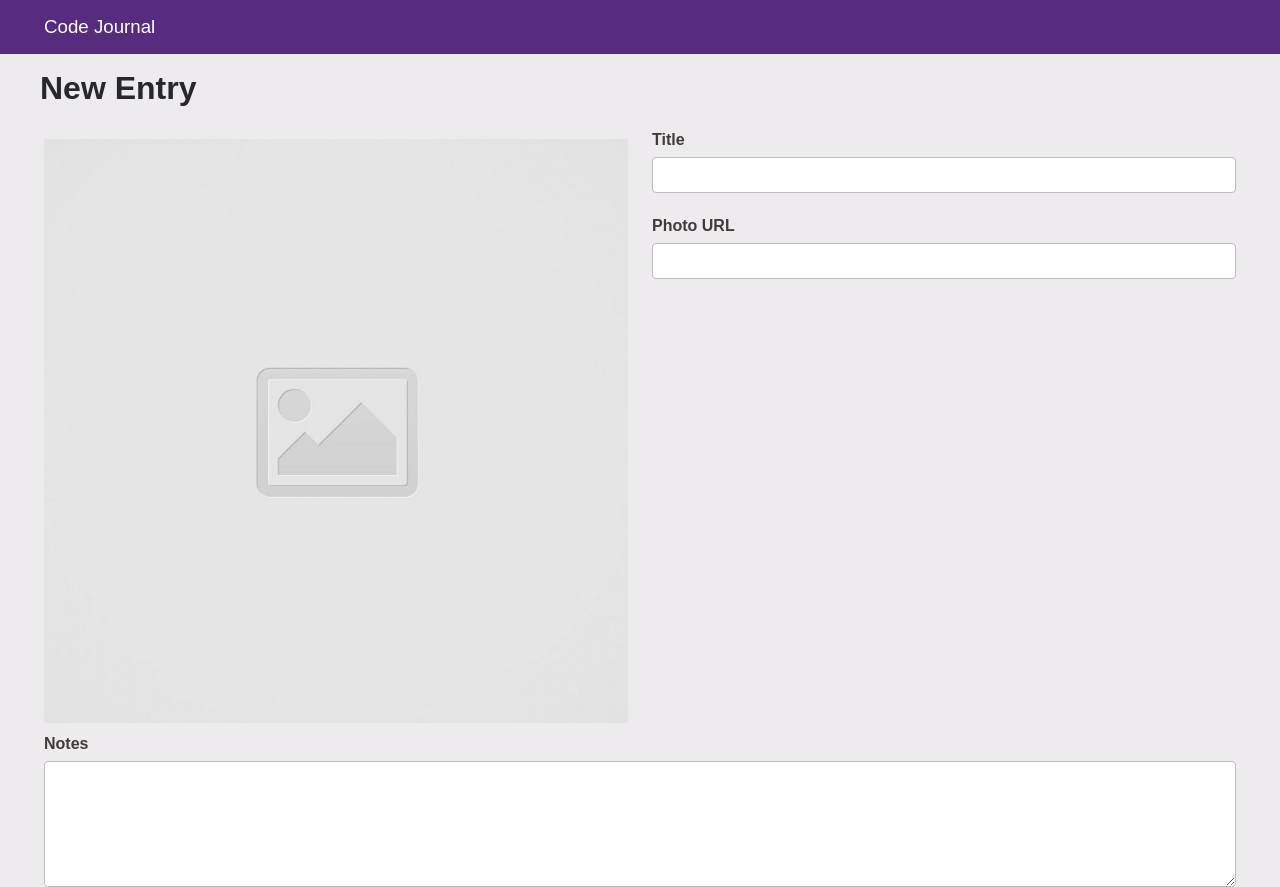
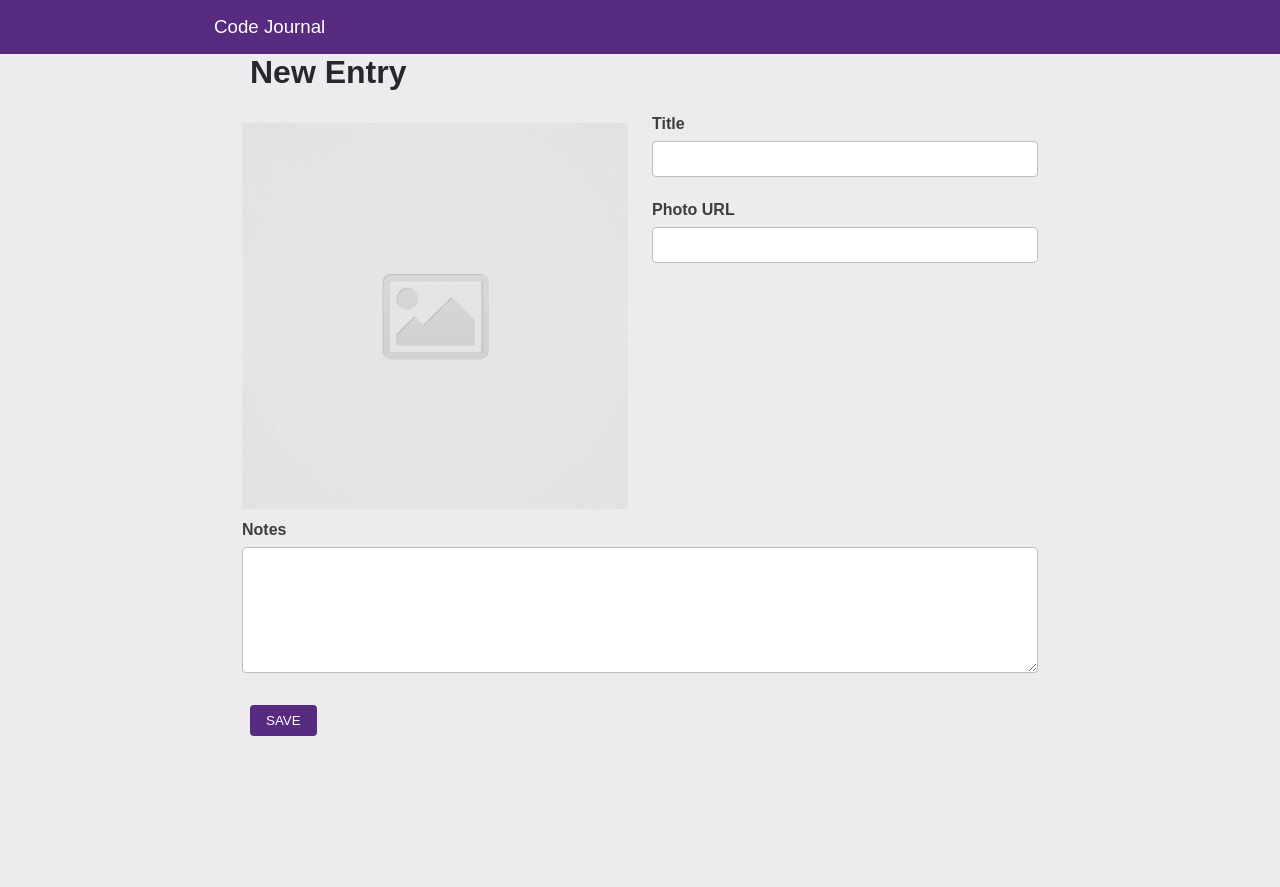
Before and after one commit to Jumanah-A/code-journal, a website: page index.html in a window 1280 px wide. Shown: the top 887 px of the page. After the commit the page ends 800 px from the top, so only its background shows below. Drawn offline with Linux system fonts and the light colour scheme.

Commit message:
Fixed out grid layout using the container, row and column classes

```diff
--- a/index.html
+++ b/index.html
@@ -14,19 +14,21 @@
   <link rel="stylesheet" href="css/layout.css">
   <link rel="stylesheet" href="css/styles.css">
 </head>
-<body>
+<body class="entry-background">
   <header class="header-background">
     <div class="header">
-        <div class="row column-full">
-      <h3 class="row header libre-font">Code Journal</h3>
+      <div class="container">
+        <h3 class="row header libre-font">Code Journal</h3>
       </div>
     </div>
   </header>
-  <main class="entry-background libre-font one-rem-padding">
+  <main class=" container libre-font">
     <div data-view="entry-form">
       <form id="entry">
-        <div class="row column-full zero-one-and-half-padding">
-          <h2 class="title">New Entry</h2>
+        <div class="row zero-one-and-half-padding">
+          <div class="column-full">
+            <h2 class="title">New Entry</h2>
+          </div>
         </div>
         <div class="row one-rem-padding">
           <div class="column-half">
@@ -44,8 +46,10 @@
             <textarea required rows = "6" name="notes" id="entry-notes"></textarea>
           </div>
         </div>
-        <div class=" row column-full flex-end zero-one-and-half-padding">
-          <button type="submit">SAVE</button>
+        <div class=" row flex-end zero-one-and-half-padding">
+          <div class="column-full">
+            <button type="submit">SAVE</button>
+          </div>
         </div>
       </form>
     </div>
```
